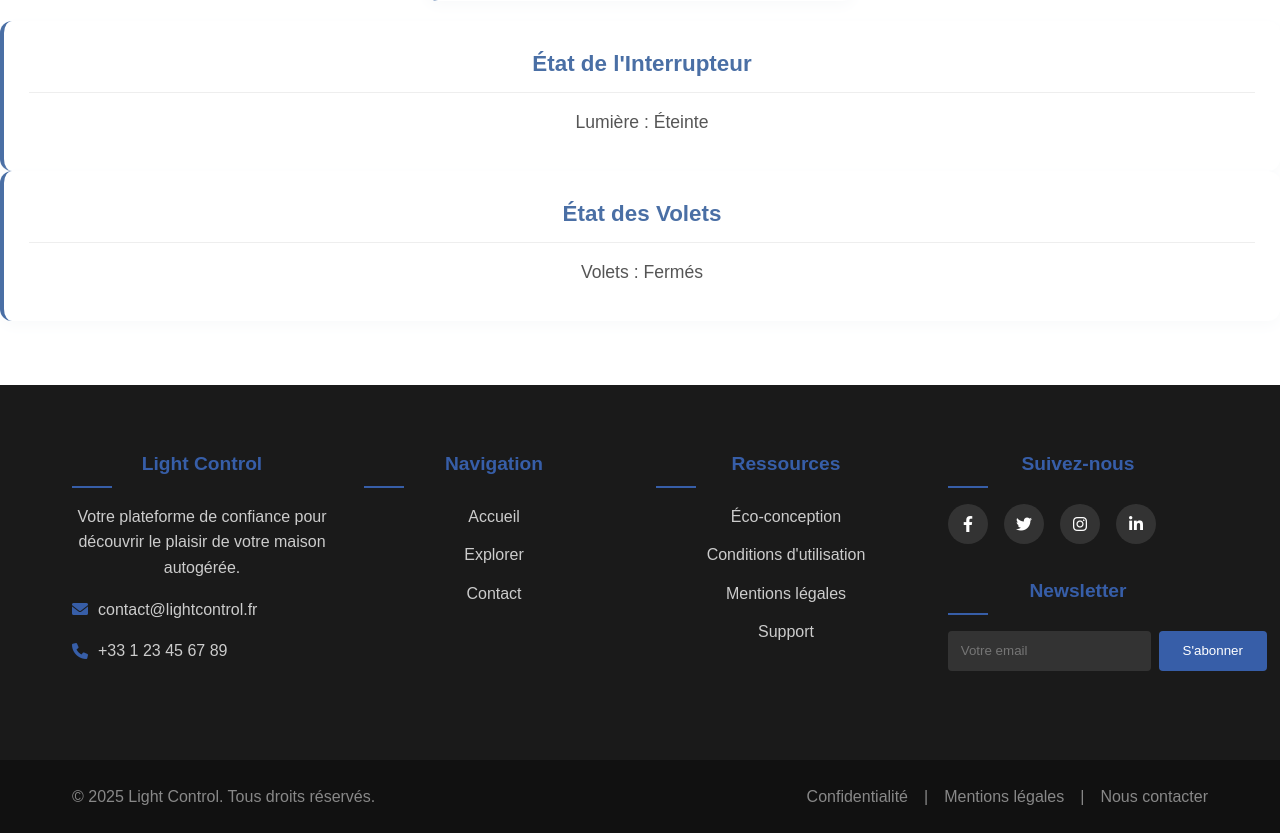
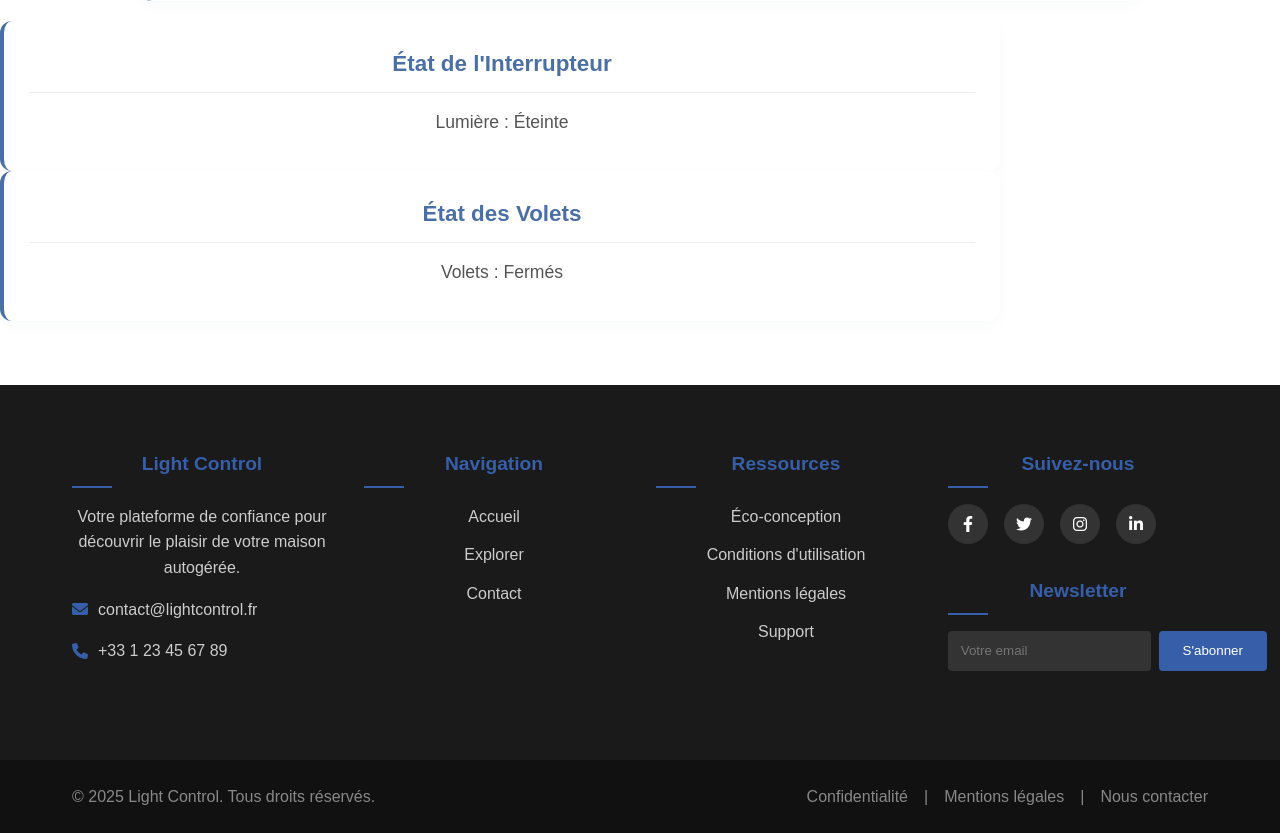
Before and after one commit to ffblan74/ProjetCommunG7D, a PHP site: page /index.php?page=statistiques in a window 1280 px wide. Shown: the part 1019-1852 px from the top of the page. Run offline with PHP 8.4, Linux system fonts and the light colour scheme; tables that the repository leaves empty or names only in its code hold one stand-in row (values such as "Sample post"); data that the repository does not hold is empty; some libraries are stand-ins or nearby versions.

Commit message:
maj taille stats table

```diff
--- a/assets/CSS/statistiques.css
+++ b/assets/CSS/statistiques.css
@@ -54,6 +54,7 @@ h1::after {
     padding: 25px;
     transition: all 0.3s ease;
     border-left: 4px solid var(--primary-color);
+    width: 1000px;
 }
 
 .stat-item:hover {
```
